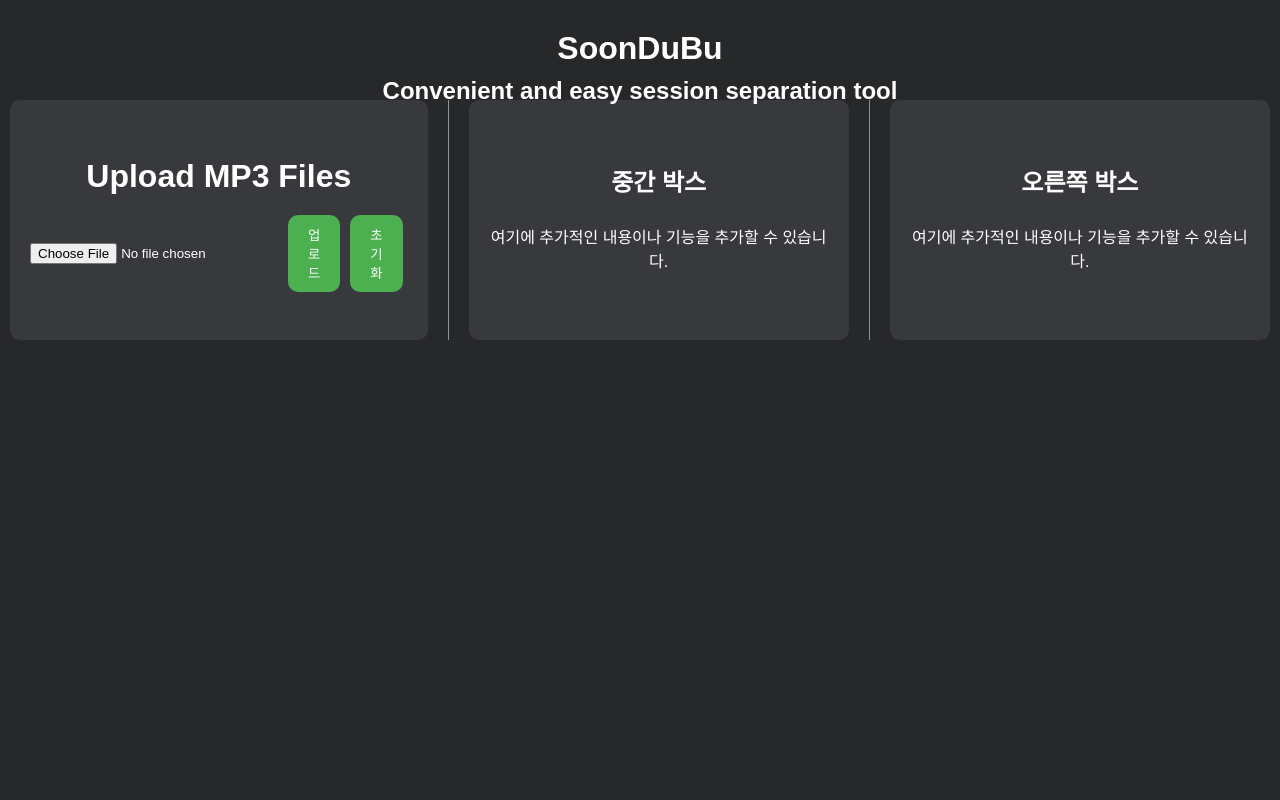
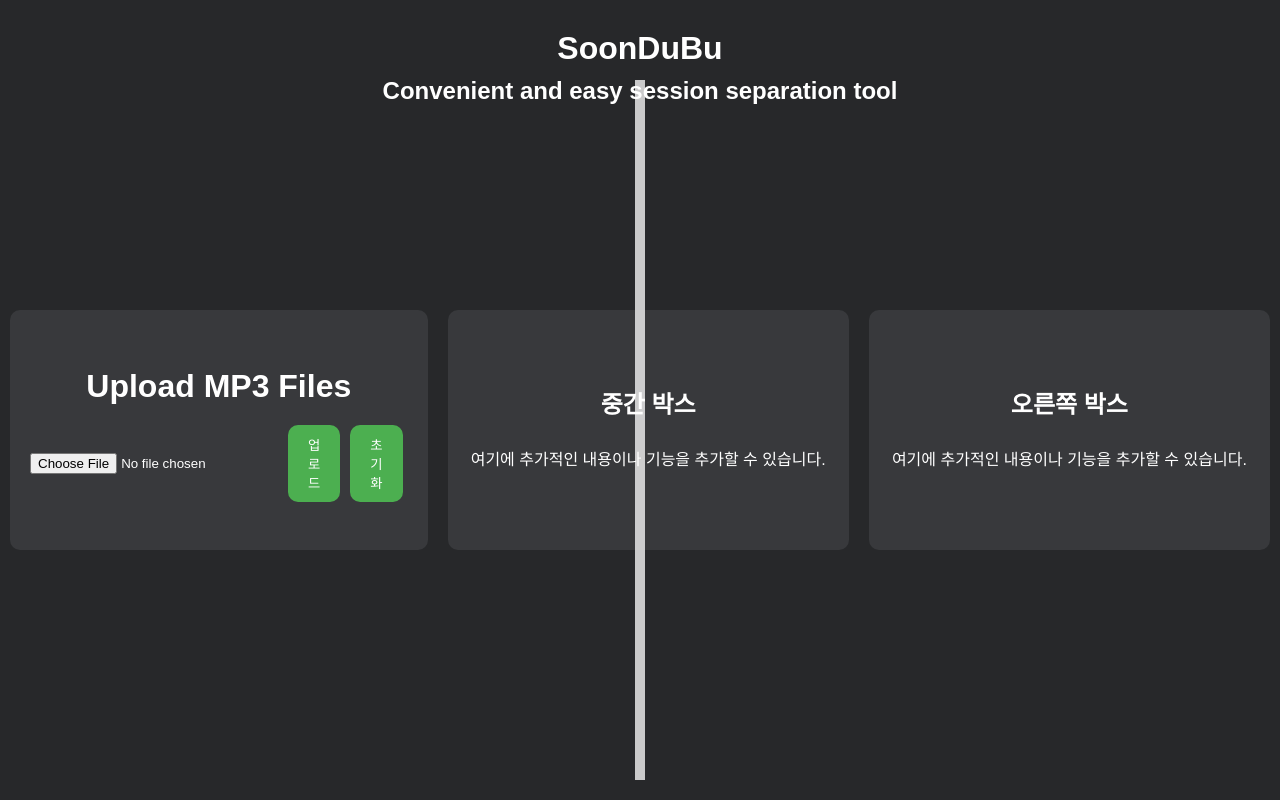
Before and after one commit to Ysw1mst/soonDubu, a Flask app: page / in a window 1280 px wide. Run offline with Flask 2, Linux system fonts and the light colour scheme.

Commit message:
Your commit message

```diff
--- a/static/script.js
+++ b/static/script.js
@@ -29,7 +29,7 @@ function Resize(e) {
         const newWidth = e.clientX - leftBox.getBoundingClientRect().left; // 마우스의 X 위치
         if (newWidth > 0) { // 너비가 0보다 클 때
             leftBox.style.width = `${newWidth}px`;
-            rightBox.style.width = `${window.innerWidth - newWidth - 30}px`; // 30px는 두 박스와 구분선의 총 너비
+            rightBox.style.width = `${window.innerWidth - newWidth - 50}px`; // 50px는 두 박스와 구분선의 총 너비
         }
     }
 }
--- a/static/styles.css
+++ b/static/styles.css
@@ -5,38 +5,41 @@ body {
     text-align: center;
     display: flex;
     flex-direction: column;
-    justify-content: flex-start; /* 상단 고정 */
-    height: 100vh; /* 전체 높이 */
+    justify-content: flex-start;
+    height: 100vh;
     margin: 0;
 }
 
 .header {
-    margin-bottom: 20px; /* 상단 여백 추가 */
+    margin-bottom: 20px;
     position: fixed; /* 상단 고정 */
-    top: 20px; /* 상단 위치 */
+    top: 20px;
     left: 50%;
-    transform: translateX(-50%); /* 중앙 정렬 */
+    transform: translateX(-50%);
     z-index: 1; /* 다른 요소 위에 위치하도록 설정 */
 }
 
 .container {
     display: flex;
     justify-content: center;
-    align-items: stretch; /* 세로 방향으로 늘리기 */
-    margin-top: 100px; /* 고정된 헤더 아래 여백 */
+    align-items: center; /* 중앙 정렬 */
+    margin-top: 80px; /* 고정된 헤더 아래 여백 */
+    position: relative; /* 구분선을 위해 상대 위치 설정 */
+    height: calc(100vh - 100px); /* 전체 높이에서 헤더 크기만큼 빼기 */
 }
 
 .box {
-    background-color: #38393C; /* 밝은 회색 */
+    background-color: #38393C;
     border-radius: 10px;
     padding: 20px;
-    margin: 0 10px; /* 사이에 여백 */
+    margin: 0 10px;
     flex: 1; /* 동일한 너비 */
-    display: flex; /* 내용 중앙 정렬 */
-    flex-direction: column; /* 세로 방향으로 정렬 */
+    display: flex;
+    flex-direction: column;
     justify-content: center; /* 세로 중앙 정렬 */
     align-items: center; /* 가로 중앙 정렬 */
     min-height: 200px; /* 최소 높이 설정 */
+    transition: width 0.2s; /* 너비 변경 시 부드러운 애니메이션 */
 }
 
 h1, h2 {
@@ -65,10 +68,12 @@ button:hover {
 }
 
 .divider {
-    width: 1px;
+    width: 10px; /* 구분선의 너비 */
     background-color: rgba(255, 255, 255, 0.5); /* 반투명한 흰색 */
     height: 100%; /* 박스의 높이와 동일하게 설정 */
     margin: 0 10px; /* 사이에 여백 */
     cursor: ew-resize; /* 가로 조정 커서 */
-    position: relative; /* 절대 위치 설정을 위한 */
+    position: absolute; /* 절대 위치 설정 */
+    top: 0; /* 박스 상단에 고정 */
+    z-index: 0; /* 박스 아래에 위치하도록 설정 */
 }
```
